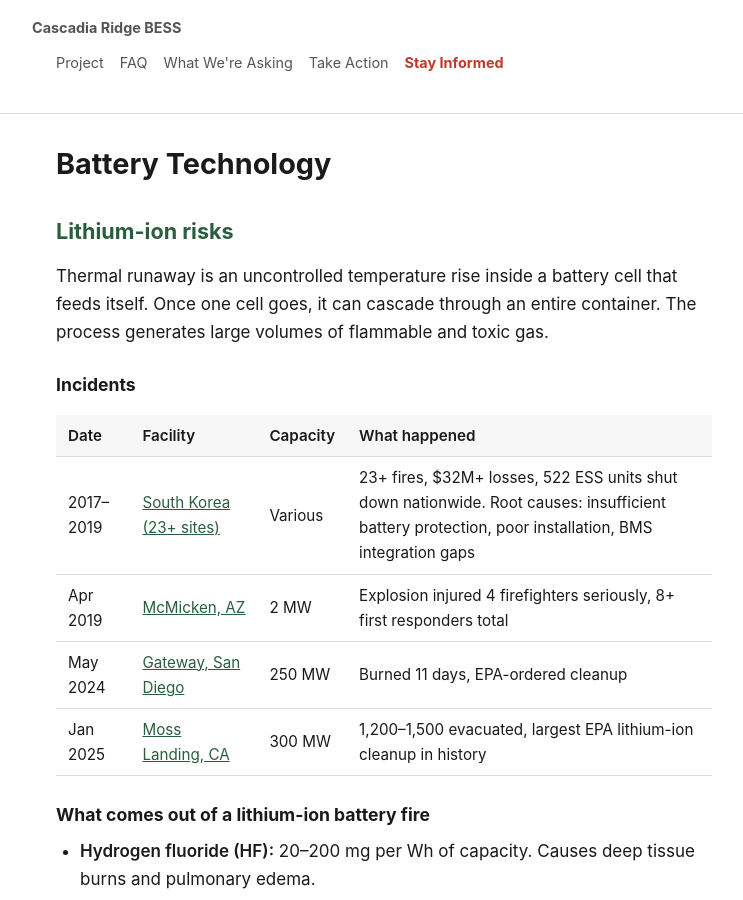
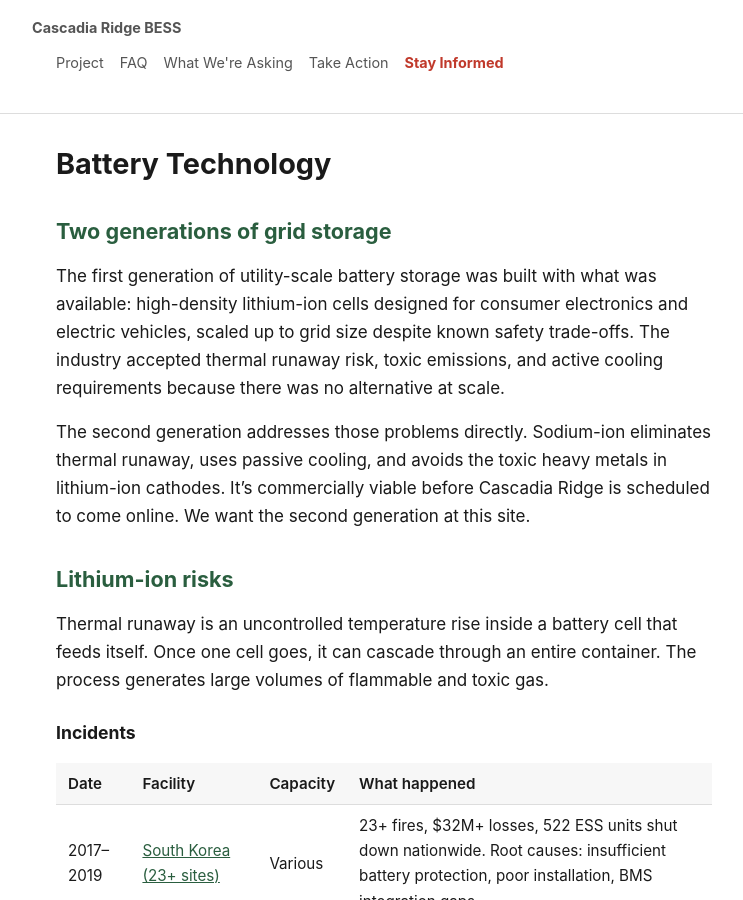
Before and after one commit to calef/cascadia-ridge-bess, a Jekyll site: the page built from _pages/battery-technology.md, in a window 1280 px wide and 900 px high. Shown: the whole window, without its empty margins (256-999 px from the left). Built offline with Jekyll 4.4.1, drawn with Linux system fonts in a browser that asks for light colours.

Commit message:
Deploy site 2026-03-19-052204

```diff
--- a/_pages/battery-technology.md
+++ b/_pages/battery-technology.md
@@ -1,6 +1,12 @@
 ---
 title: "Battery Technology"
 ---
+
+## Two generations of grid storage
+
+The first generation of utility-scale battery storage was built with what was available: high-density lithium-ion cells designed for consumer electronics and electric vehicles, scaled up to grid size despite known safety trade-offs. The industry accepted thermal runaway risk, toxic emissions, and active cooling requirements because there was no alternative at scale.
+
+The second generation addresses those problems directly. Sodium-ion eliminates thermal runaway, uses passive cooling, and avoids the toxic heavy metals in lithium-ion cathodes. It's commercially viable before Cascadia Ridge is scheduled to come online. We want the second generation at this site.
 
 ## Lithium-ion risks
 
```
